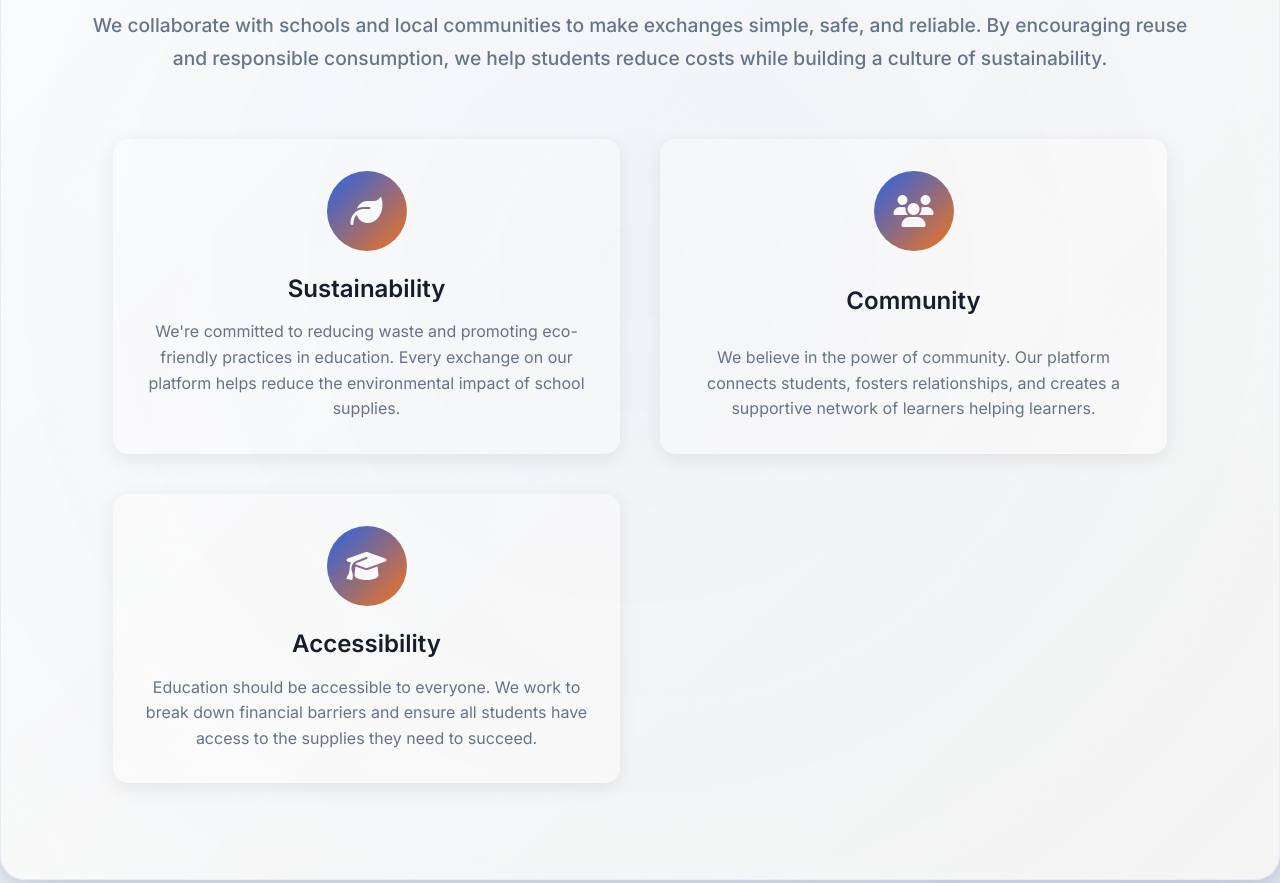
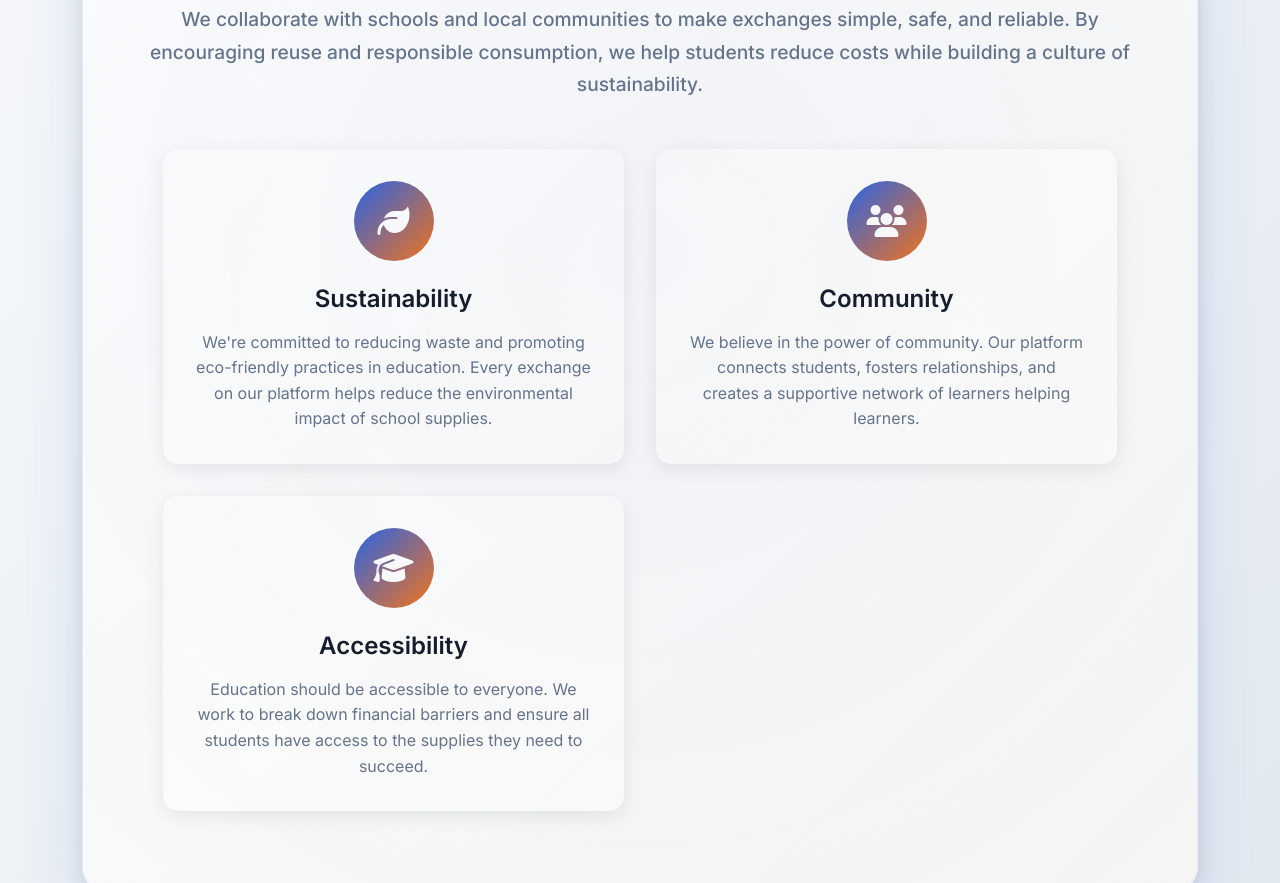
Before and after one commit to IsabelJavaS/Swapp-it-Project, a website with bundled scripts: page public/index.html in a window 1280 px wide. Shown: the part 1884-2767 px from the top of the page. Built offline with nearby package versions, Linux system fonts and the light colour scheme; no server answers; files whose address does not match are found by name.

Commit message:
ourmission

```diff
--- a/public/css/style.css
+++ b/public/css/style.css
@@ -1997,7 +1997,7 @@ html {
     Mission & Values Section Styles
    ========================================= */
 .about-mission-values {
-    padding: 8rem 0;
+    padding: 5rem 0;
     background: linear-gradient(135deg, #f8fafc 0%, #e2e8f0 100%);
     position: relative;
 }
@@ -2005,11 +2005,11 @@ html {
 .mission-card {
     background: linear-gradient(135deg, #ffffff 0%, #f8fafc 100%);
     border-radius: 25px;
-    padding: 6rem 5rem;
+    padding: 5rem 4rem;
     box-shadow: 0 20px 60px rgba(52, 104, 192, 0.15), 0 5px 20px rgba(0, 0, 0, 0.1);
     margin-bottom: 3rem;
     text-align: center;
-    max-width: 1600px;
+    max-width: 1400px;
     margin-left: auto;
     margin-right: auto;
     position: relative;
@@ -2135,11 +2135,11 @@ html {
 
 .values-cards {
     display: grid;
-    grid-template-columns: repeat(auto-fit, minmax(350px, 1fr));
-    gap: 2.5rem;
-    max-width: 1400px;
-    margin: 4rem auto 0;
-    padding: 0 2rem;
+    grid-template-columns: repeat(auto-fit, minmax(300px, 1fr));
+    gap: 2rem;
+    max-width: 1200px;
+    margin: 3rem auto 0;
+    padding: 0 1rem;
 }
 
 .value-card-new {
--- a/public/index.html
+++ b/public/index.html
@@ -98,11 +98,13 @@
 
         <!-- Mission & Values Section -->
         <section class="about-mission-values">
+            <div class="container">
                 <div class="mission-card">
                     <span class="badge">Our Mission</span>
                     <h2>Making Education Accessible and Sustainable</h2>
                     <p class="lead">SWAPP-IT was born from a simple observation: students spend hundreds of dollars on supplies they barely use, while others struggled to afford basic educational materials.</p>
                     <p class="lead">We collaborate with schools and local communities to make exchanges simple, safe, and reliable. By encouraging reuse and responsible consumption, we help students reduce costs while building a culture of sustainability.</p>
+
                     <div class="values-cards">
                         <div class="value-card-new">
                             <div class="value-icon-new"><i class="fas fa-leaf"></i></div>
@@ -118,6 +120,7 @@
                             <div class="value-icon-new"><i class="fas fa-graduation-cap"></i></div>
                             <h4>Accessibility</h4>
                             <p>Education should be accessible to everyone. We work to break down financial barriers and ensure all students have access to the supplies they need to succeed.</p>
+                        </div>
                     </div>
                 </div>
             </div>
```
Lines whose indentation alone changed are shown as unchanged.
